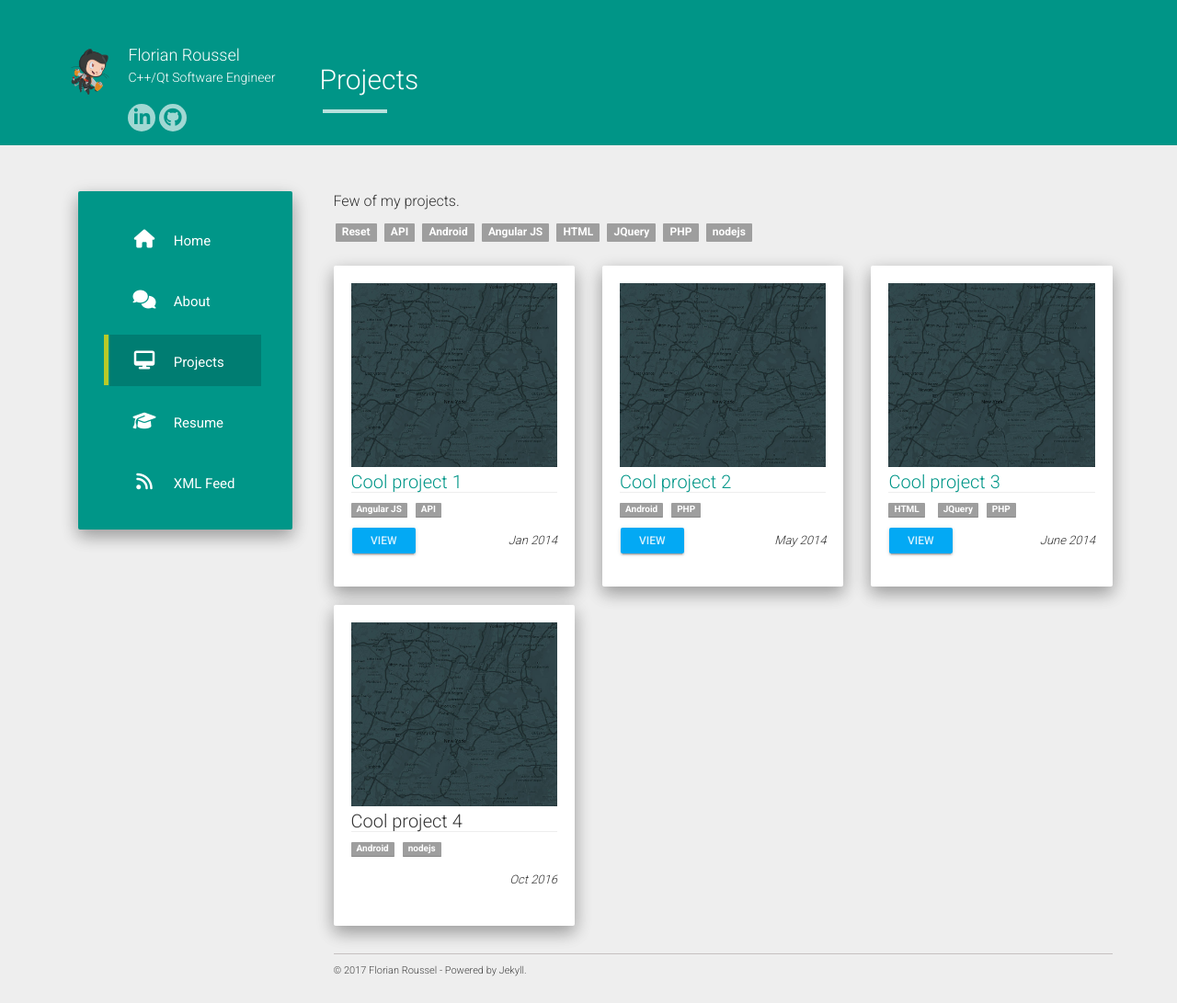
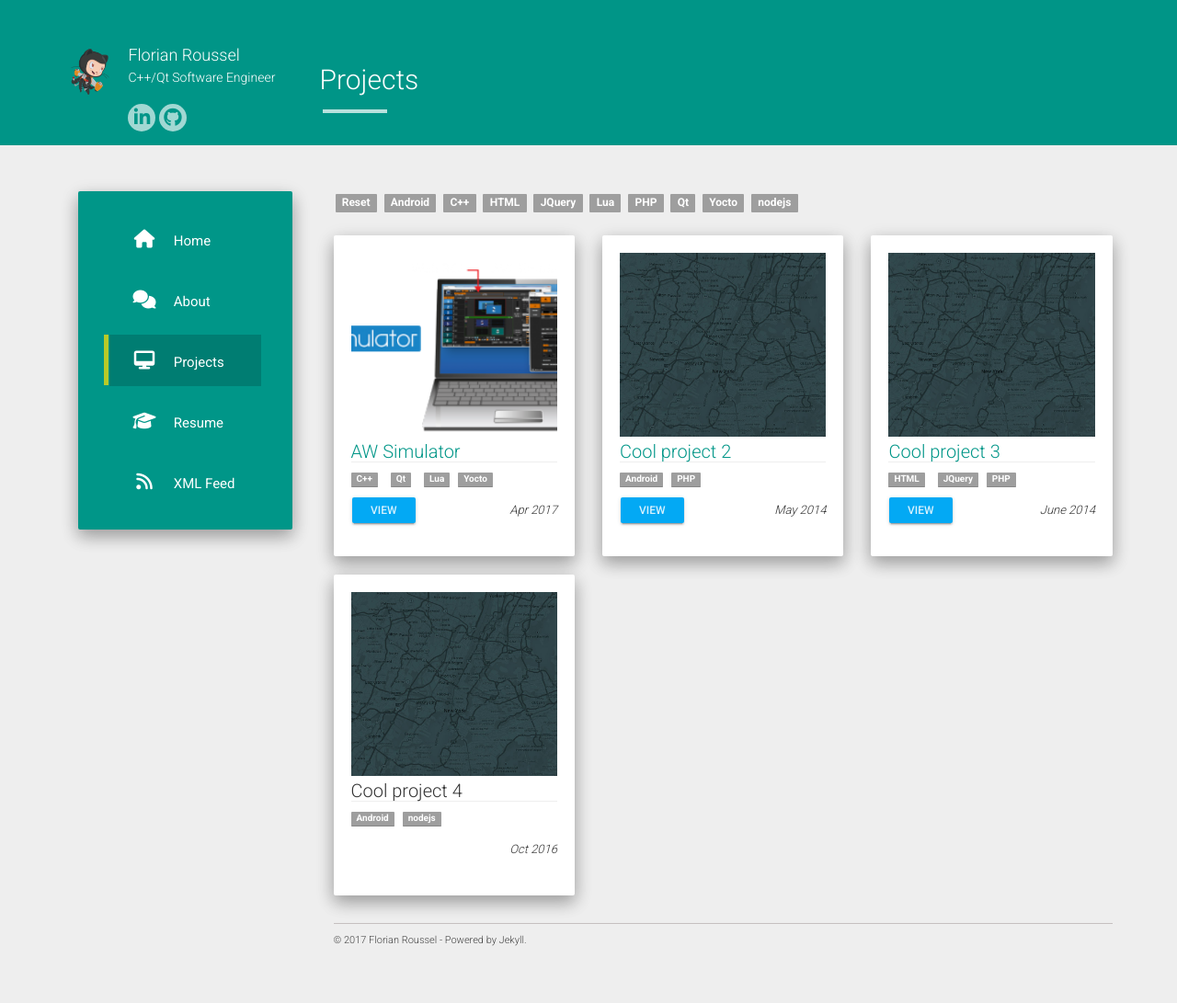
Before and after one commit to clement-roblot/karlito139.github.io, a Jekyll site: the page built from projects.md, in a window 1280 px wide. Shown: the whole page at 92% size. Built offline with Jekyll 4.4.1, drawn with Linux system fonts in a browser that asks for light colours; nearby versions of some CDN libraries; after the commit the page ends 1058 px from its top, so only the background shows below that.

```diff
--- a/_data/projects.json
+++ b/_data/projects.json
@@ -1,10 +1,10 @@
 [
 	{
-		"name": "Cool project 1",
-		"image": "placeholder.jpg",
-		"url": "#",
-		"date": "Jan 2014",
-		"tags": ["Angular JS","API"]
+		"name": "AW Simulator",
+		"image": "awsimulator.png",
+		"url": "/projects/2017/08/25/awsimulator.html",
+		"date": "Apr 2017",
+		"tags": ["C++","Qt","Lua","Yocto"]
 	},
 	{
 		"name": "Cool project 2",
--- a/_includes/header.html
+++ b/_includes/header.html
@@ -27,20 +27,6 @@
           </div>
         {% endif %}
       </div>
-      <p class="info">
-        {% if page.date %}
-          <span class="time">{{ page.date | date_to_string }}</span>
-        {% endif %}
-        {% if page.categories.size > 0 %}
-          <span class="categories">
-            &raquo;
-            {% for category in page.categories %}
-              <a href="{{ site.baseurl }}/category/{{ category }}">{{ category }}</a>
-              {% if forloop.last == false %}, {% endif %}
-            {% endfor %}
-          </span>
-        {% endif %}
-      </p>
     </div>
   </div>
 </div>
--- a/_layouts/project.html
+++ b/_layouts/project.html
@@ -12,7 +12,7 @@ layout: default
     <div class="project-item col-md-4 col-sm-6 col-xs-12" data-tags='{{ i.tags | jsonify | downcase }}'>
     	<div class="well project-outer">
     		<div class="project-inner">
-    			<a href="/static/projects/{{ i.image }}" class="thickbox">
+    			<a href="{{ site.baseurl }}{{ i.url }}">
     			<div class="project-img bordered" style="background-image: url('/static/projects/{{ i.image }}');"></div>
                 </a>
                 {% if i.url %} <a href="{{ i.url }}"> {% endif %}
--- a/projects.md
+++ b/projects.md
@@ -3,5 +3,3 @@ layout: project
 title: Projects
 permalink: /projects/
 ---
-
-Few of my projects.
```
Also changed, not shown: _layouts/project_item.html (added, +23 -0 lines), _posts/2015-07-11-welcome-to-jekyll.md (added, +25 -0 lines), _posts/2016-06-04-example-content.md (added, +124 -0 lines), _posts/2016-06-04-test-page.md (added, +28 -0 lines), _posts/2017-08-25-awsimulator.md (added, +7 -0 lines), category/jekyll.md (added, +6 -0 lines), category/others.md (added, +6 -0 lines), category/projects.md (added, +6 -0 lines), static/projects/awsimulator.png (added), 1 other file.
